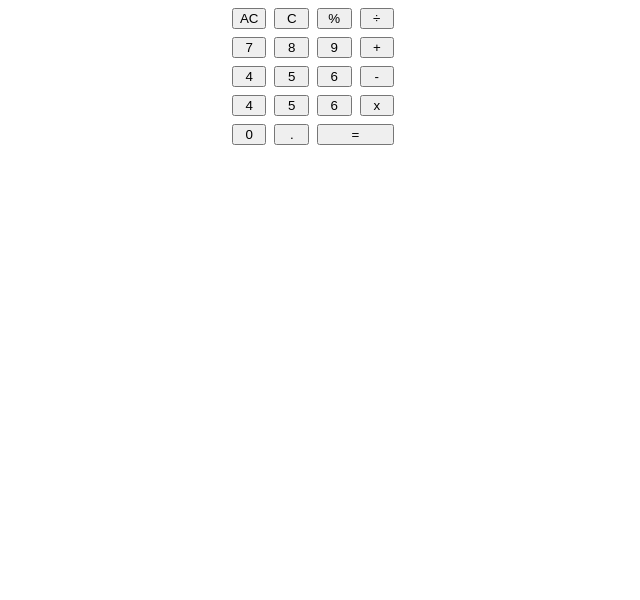
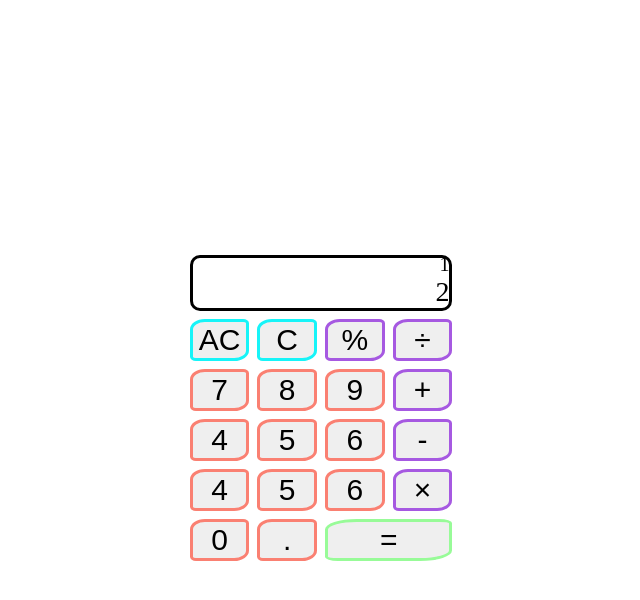
Before and after one commit to JimmyOC99/calculator, a plain HTML site: page index.html in a window 1280 px wide. Shown: the whole page, without its empty margins (327-967 px from the left). Drawn offline with Linux system fonts and the light colour scheme.

Commit message:
Add screen 'button' and hover colours

```diff
--- a/index.html
+++ b/index.html
@@ -11,13 +11,16 @@
 <body>
     <div class="calculator">
         <div class="first-row">
-            <div class="screen"></div>
+            <div id="screen">
+                <div class="user-input">1</div>
+                <div class="current">2</div>
+            </div>
         </div>
         <div class="calc-buttons">
             <button class="clear">AC</button>
             <button class="delete">C</button>
-            <button class="operator">%</button>
-            <button class="operator">÷</button>
+            <button class="operator">&#37</button>
+            <button class="operator">&#247</button>
             <button class="number">7</button>
             <button class="number">8</button>
             <button class="number">9</button>
@@ -25,14 +28,14 @@
             <button class="number">4</button>
             <button class="number">5</button>
             <button class="number">6</button>
-            <button class="operator">-</button>
+            <button class="operator">&#45</button>
             <button class="number">4</button>
             <button class="number">5</button>
             <button class="number">6</button>
-            <button class="operator">x</button>
+            <button class="operator">&#215</button>
             <button class="number">0</button>
             <button class="decimal">.</button>
-            <button class="equals">=</button>
+            <button class="equals">&#61</button>
         </div>
     </div>
 
--- a/styles.css
+++ b/styles.css
@@ -1,4 +1,15 @@
 body {
+    display: flex;
+    justify-content: center;
+    align-items: center;
+    flex-direction: column;
+    width: 100vw;
+    height: 100vh;
+}
+
+/* ALIGNMENTS */
+
+.first-row {
     display: flex;
     justify-content: center;
     align-items: center;
@@ -8,9 +19,71 @@ body {
     display: grid;
     grid-template-columns: repeat(4, 1fr);
     grid-gap: .5rem;
-    height: 100%;
+    /*height: 100%;*/
+    border-radius: 25% 10%;
+}
+
+.calc-buttons button {
+    border-radius: 25% 10%;
+    font-size: 30px;
 }
 
 button.equals {
     grid-column: 3 /5;
 }
+
+/* COLOURS AND HOVERS */
+
+.clear, .delete {
+    border: 3px solid rgb(23, 244, 248);
+}
+
+.number, .decimal {
+    border: 3px solid salmon;
+}
+
+.operator {
+    border: 3px solid rgb(166, 89, 225);
+}
+
+.equals {
+    border: 3px solid palegreen;
+}
+
+/* HOVERS */
+.clear:hover, .delete:hover {
+    background-color: rgb(23, 244, 248);
+}
+
+.number:hover, .decimal:hover {
+    background-color: salmon;
+}
+
+.operator:hover {
+    background-color: rgb(166, 89, 225);
+}
+
+.equals:hover {
+    background-color: palegreen;
+}
+
+/* SCREEN */
+#screen {
+    width: 100%;
+    height: 50px;
+    border: 3px solid;
+    margin-bottom: .5rem;
+    border-radius: 10px;
+    display: flex;
+    flex-direction: column;
+    justify-content: flex-end;
+    align-items: flex-end;
+}
+
+.user-input {
+    font-size: 1.25rem;
+}
+
+.current {
+    font-size: 1.75rem;
+}
```
